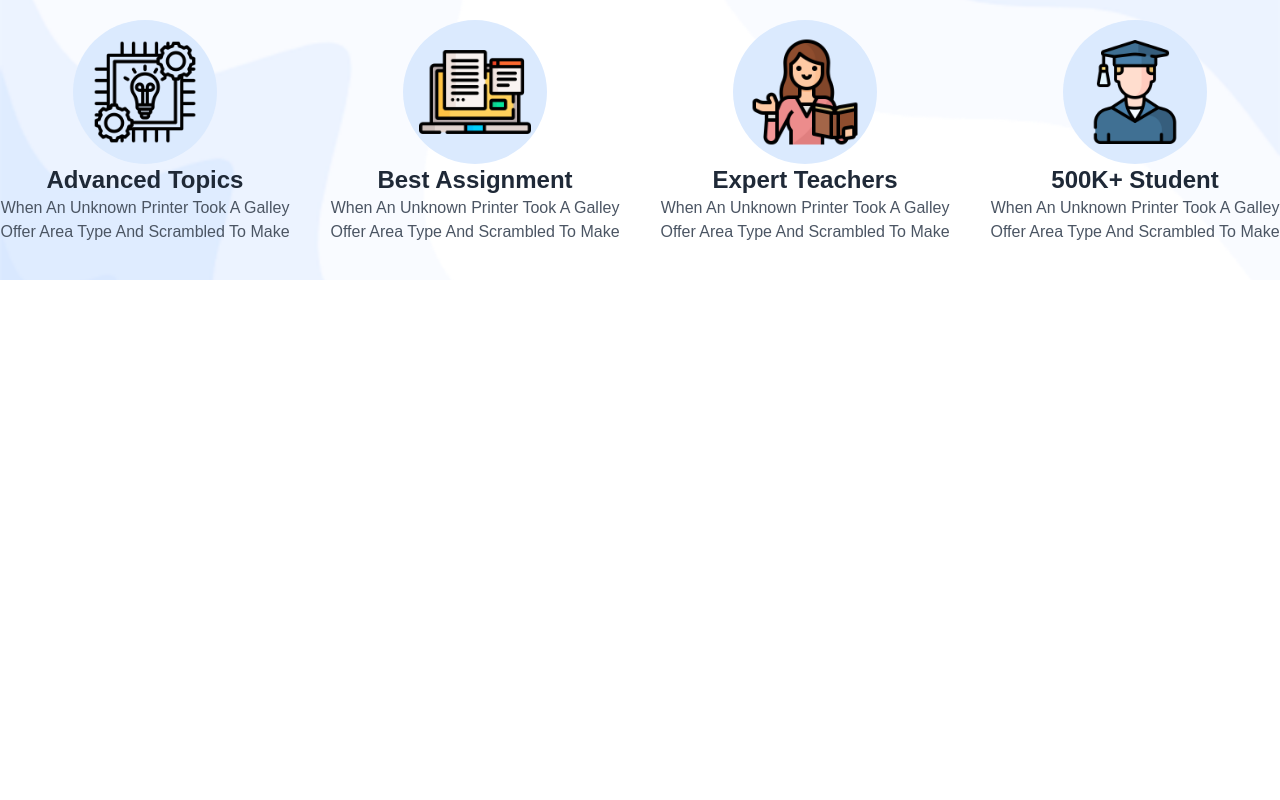
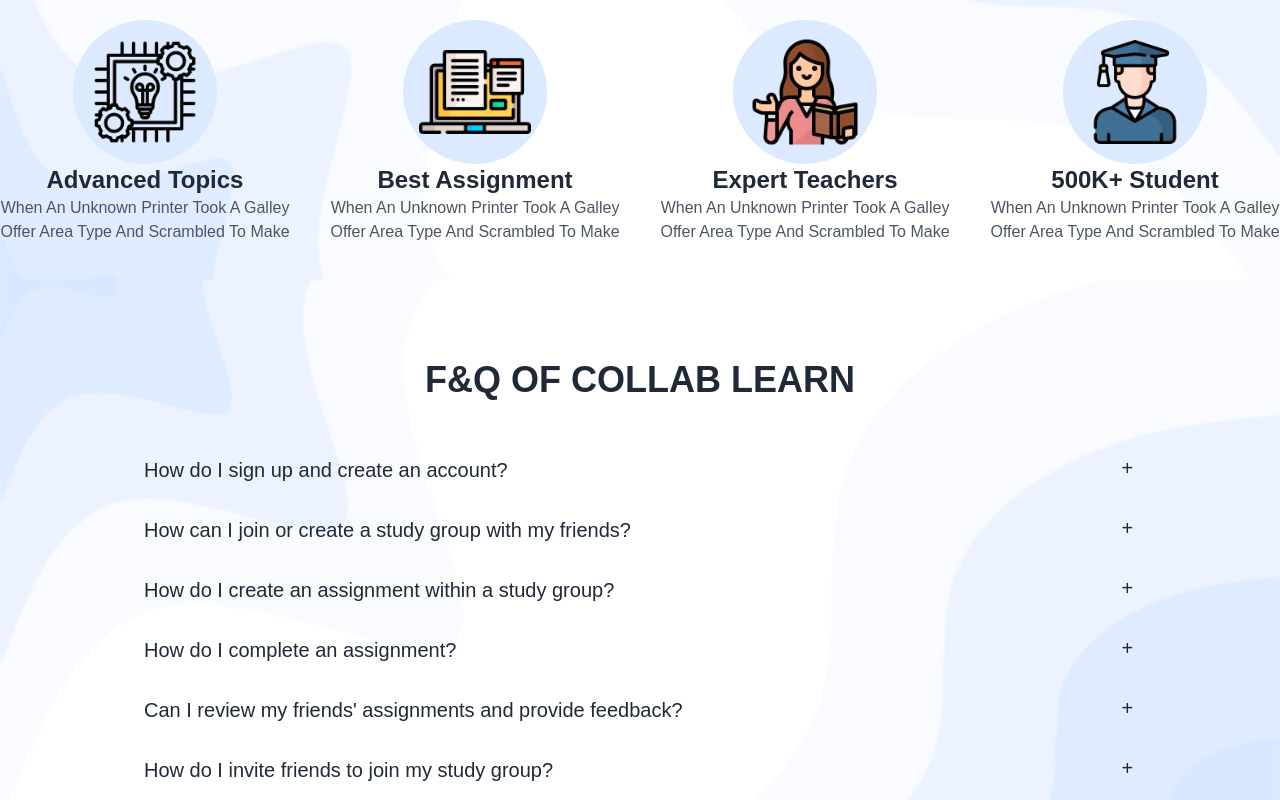
Before and after one commit to mehedihasanepu/Collab-Learn-client, a React (Vite) app: page / in a window 1280 px wide. Shown: the part 911-1711 px from the top of the page. Before the commit the page ends 1191 px from the top, so only its background shows below. Built offline with nearby package versions, Linux system fonts and the light colour scheme.

Commit message:
F&Q section complete

```diff
--- a/src/page/Home/Faq/Faq.jsx
+++ b/src/page/Home/Faq/Faq.jsx
@@ -1,8 +1,69 @@
+import useBackground from "../../../hooks/useBackground/useBackground";
 
 const Faq = () => {
+    const { bgLeftCorner } = useBackground()
+
     return (
-        <div>
+        <div style={bgLeftCorner}>
+            <div className="max-w-screen-lg mx-auto pt-20">
+                <h3 className="text-4xl text-center font-bold pb-10 ">F&Q OF COLLAB LEARN</h3>
 
+                <div className="collapse collapse-plus ">
+                    <input type="radio" name="my-accordion-3" />
+                    <div className="collapse-title text-xl font-medium">
+                        How do I sign up and create an account?
+                    </div>
+                    <div className="collapse-content">
+                        <p>You can sign up by clicking on the "Sign Up" button and providing your name, email address, and a password. An email verification may be required to activate your account.</p>
+                    </div>
+                </div>
+                <div className="collapse collapse-plus ">
+                    <input type="radio" name="my-accordion-3" />
+                    <div className="collapse-title text-xl font-medium">
+                        How can I join or create a study group with my friends?
+                    </div>
+                    <div className="collapse-content">
+                        <p>To join or create a study group, you can navigate to the "Groups" section on the website. You can search for existing groups or create your own by specifying a group name and inviting your friends to join.</p>
+                    </div>
+                </div>
+                <div className="collapse collapse-plus ">
+                    <input type="radio" name="my-accordion-3" />
+                    <div className="collapse-title text-xl font-medium">
+                        How do I create an assignment within a study group?
+                    </div>
+                    <div className="collapse-content">
+                        <p>After joining or creating a study group, go to the group's page and click on "Create Assignment." You can provide details, due dates, and any necessary resources for the assignment.</p>
+                    </div>
+                </div>
+                <div className="collapse collapse-plus ">
+                    <input type="radio" name="my-accordion-3" />
+                    <div className="collapse-title text-xl font-medium">
+                        How do I complete an assignment?
+                    </div>
+                    <div className="collapse-content">
+                        <p>To complete an assignment, visit the assignment page, and click on "Submit Assignment." You can upload your work or provide a link to your completed task.
+                        </p>
+                    </div>
+                </div>
+                <div className="collapse collapse-plus ">
+                    <input type="radio" name="my-accordion-3" />
+                    <div className="collapse-title text-xl font-medium">
+                        Can I review my friends' assignments and provide feedback?
+                    </div>
+                    <div className="collapse-content">
+                        <p>Yes, you can. When you visit the assignment page, you can see your friends' submissions and provide feedback and grades based on the criteria set for the assignment.</p>
+                    </div>
+                </div>
+                <div className="collapse collapse-plus ">
+                    <input type="radio" name="my-accordion-3" />
+                    <div className="collapse-title text-xl font-medium">
+                        How do I invite friends to join my study group?
+                    </div>
+                    <div className="collapse-content">
+                        <p>You can invite friends to join your study group by going to the group settings and using the "Invite Friends" feature. You can send them invitations via email or share a unique group link.</p>
+                    </div>
+                </div>
+            </div>
         </div>
     );
 };
--- a/src/page/Home/Home/Home.jsx
+++ b/src/page/Home/Home/Home.jsx
@@ -1,5 +1,6 @@
 import Banner from "../Banner/Banner";
 import Feature from "../Feature/Feature"
+import Faq from "../Faq/Faq"
 
 
 const Home = () => {
@@ -7,6 +8,7 @@ const Home = () => {
         <div>
             <Banner></Banner>
             <Feature></Feature>
+            <Faq></Faq>
         </div>
     );
 };
```
